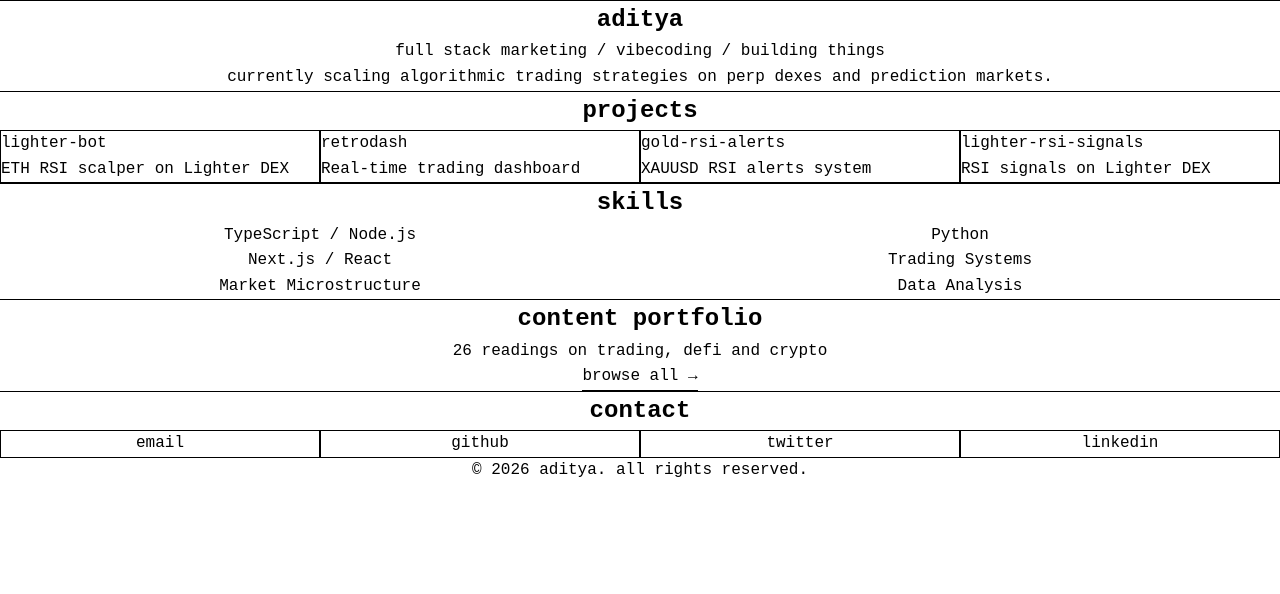
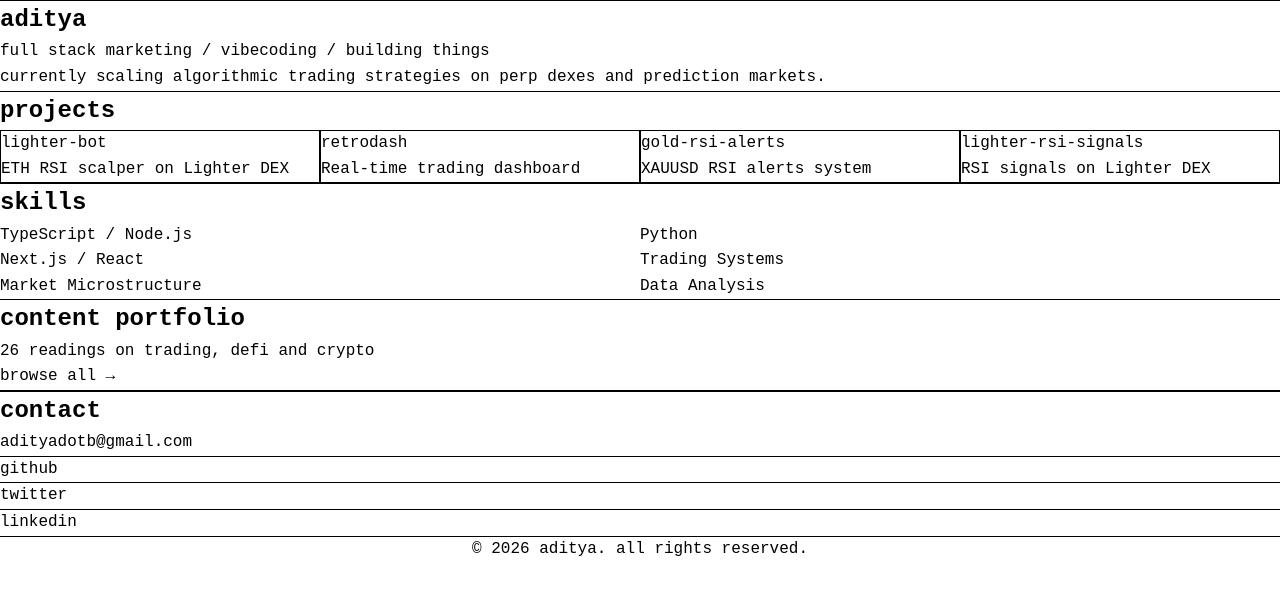
Before and after one commit to 0xde7c/adityadotb-portfolio, a Next.js app: page / in a window 1280 px wide. Shown: the top 594 px of the page. Built offline with nearby package versions, Linux system fonts and the light colour scheme.

Commit message:
Switch back to left-aligned layout, remove boxes, add clean breathing space

```diff
--- a/components/Articles.tsx
+++ b/components/Articles.tsx
@@ -4,16 +4,14 @@ export function Articles() {
   return (
     <section className="border-t border-black">
       <div className="max-w-5xl mx-auto px-8 py-8 font-mono">
-        <h2 className="text-xl font-bold mb-3 text-center">content portfolio</h2>
-        <p className="text-xs text-gray-700 mb-4 text-center">26 readings on trading, defi and crypto</p>
-        <div className="text-center">
-          <Link
-            href="/articles"
-            className="text-sm hover:underline inline-block"
-          >
-            browse all →
-          </Link>
-        </div>
+        <h2 className="text-xl font-bold mb-3">content portfolio</h2>
+        <p className="text-xs text-gray-700 mb-4">26 readings on trading, defi and crypto</p>
+        <Link
+          href="/articles"
+          className="text-sm hover:underline block"
+        >
+          browse all →
+        </Link>
       </div>
     </section>
   );
--- a/components/Contact.tsx
+++ b/components/Contact.tsx
@@ -5,19 +5,19 @@ export function Contact() {
   return (
     <section className="border-t border-black">
       <div className="max-w-5xl mx-auto px-8 py-8 font-mono">
-        <h2 className="text-xl font-bold mb-3 text-center">contact</h2>
-        <div className="grid grid-cols-4 gap-2 justify-center">
+        <h2 className="text-xl font-bold mb-3">contact</h2>
+        <div className="space-y-2 text-xs">
           <Link
             href={`mailto:${siteData.contact.email}`}
-            className="border border-black p-2 text-center hover:bg-gray-50 transition-colors text-xs"
+            className="block hover:underline"
           >
-            email
+            {siteData.contact.email}
           </Link>
           <Link
             href={siteData.contact.github}
             target="_blank"
             rel="noopener noreferrer"
-            className="border border-black p-2 text-center hover:bg-gray-50 transition-colors text-xs"
+            className="block hover:underline"
           >
             github
           </Link>
@@ -25,7 +25,7 @@ export function Contact() {
             href={siteData.contact.twitter}
             target="_blank"
             rel="noopener noreferrer"
-            className="border border-black p-2 text-center hover:bg-gray-50 transition-colors text-xs"
+            className="block hover:underline"
           >
             twitter
           </Link>
@@ -33,7 +33,7 @@ export function Contact() {
             href={siteData.contact.linkedin}
             target="_blank"
             rel="noopener noreferrer"
-            className="border border-black p-2 text-center hover:bg-gray-50 transition-colors text-xs"
+            className="block hover:underline"
           >
             linkedin
           </Link>
--- a/components/Hero.tsx
+++ b/components/Hero.tsx
@@ -4,9 +4,9 @@ export function Hero() {
   return (
     <section>
       <div className="max-w-5xl mx-auto px-8 py-8 font-mono">
-        <h1 className="text-3xl font-bold mb-1 text-center">{siteData.hero.heading}</h1>
-        <p className="text-sm mb-2 text-gray-700 text-center">{siteData.hero.subheading}</p>
-        <p className="text-xs leading-relaxed max-w-2xl text-gray-600 text-center mx-auto">{siteData.hero.description}</p>
+        <h1 className="text-3xl font-bold mb-1">{siteData.hero.heading}</h1>
+        <p className="text-sm mb-2 text-gray-700">{siteData.hero.subheading}</p>
+        <p className="text-xs leading-relaxed max-w-2xl text-gray-600">{siteData.hero.description}</p>
       </div>
     </section>
   );
--- a/components/Projects.tsx
+++ b/components/Projects.tsx
@@ -5,9 +5,9 @@ export function Projects() {
   return (
     <section className="border-t border-black">
       <div className="max-w-5xl mx-auto px-8 py-8 font-mono">
-        <h2 className="text-xl font-bold mb-3 text-center">projects</h2>
+        <h2 className="text-xl font-bold mb-3">projects</h2>
 
-        <div className="grid grid-cols-4 gap-4 justify-center">
+        <div className="grid grid-cols-4 gap-4">
           {siteData.featuredProjects.map((project, idx) => (
             <Link
               key={idx}
--- a/components/Skills.tsx
+++ b/components/Skills.tsx
@@ -4,10 +4,10 @@ export function Skills() {
   return (
     <section className="border-t border-black">
       <div className="max-w-5xl mx-auto px-8 py-8 font-mono">
-        <h2 className="text-xl font-bold mb-3 text-center">skills</h2>
+        <h2 className="text-xl font-bold mb-3">skills</h2>
         <div className="grid grid-cols-2 md:grid-cols-3 gap-1">
           {siteData.skills.map((skill, index) => (
-            <div key={index} className="text-xs text-center py-2">
+            <div key={index} className="text-xs py-2">
               <p>{skill}</p>
             </div>
           ))}
```
